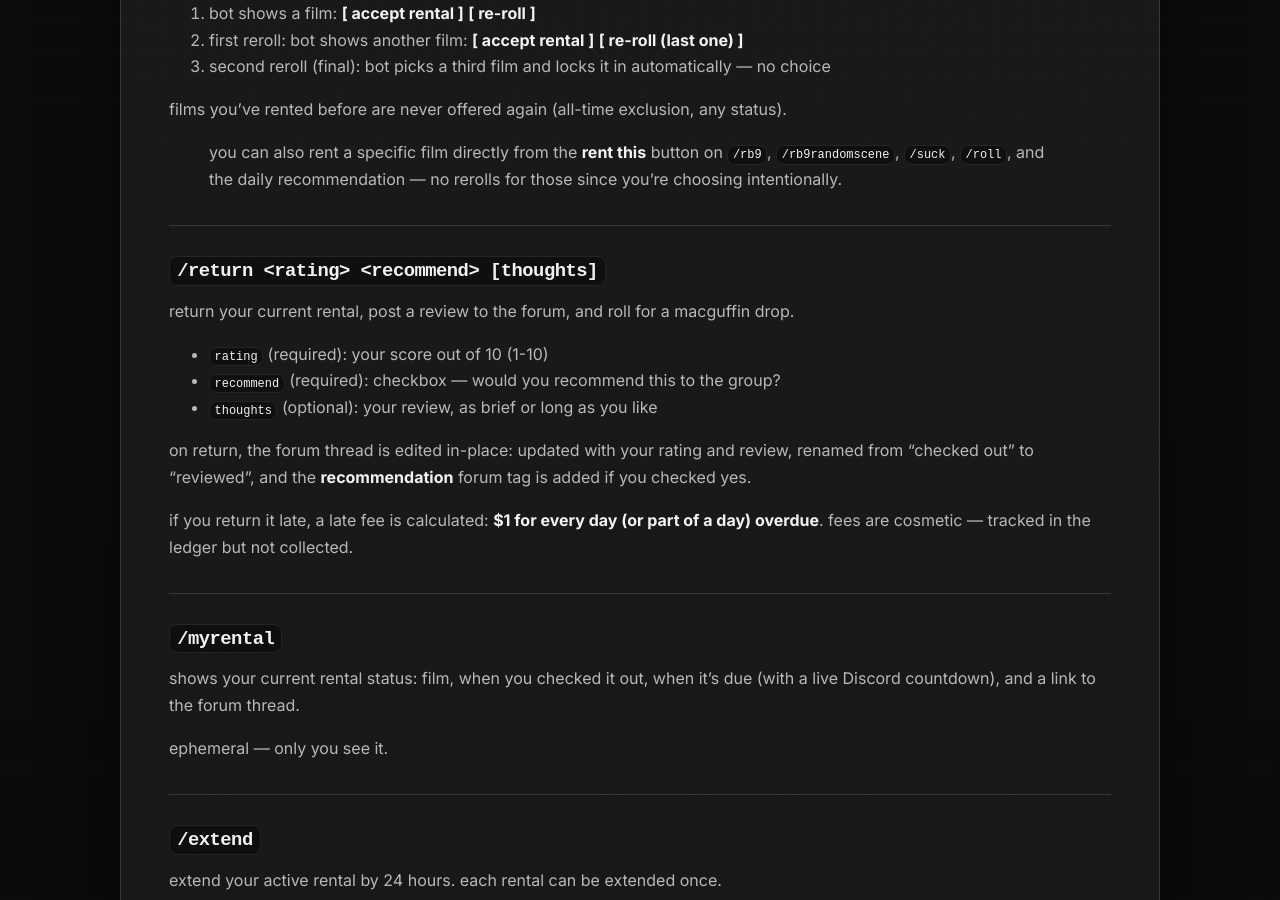
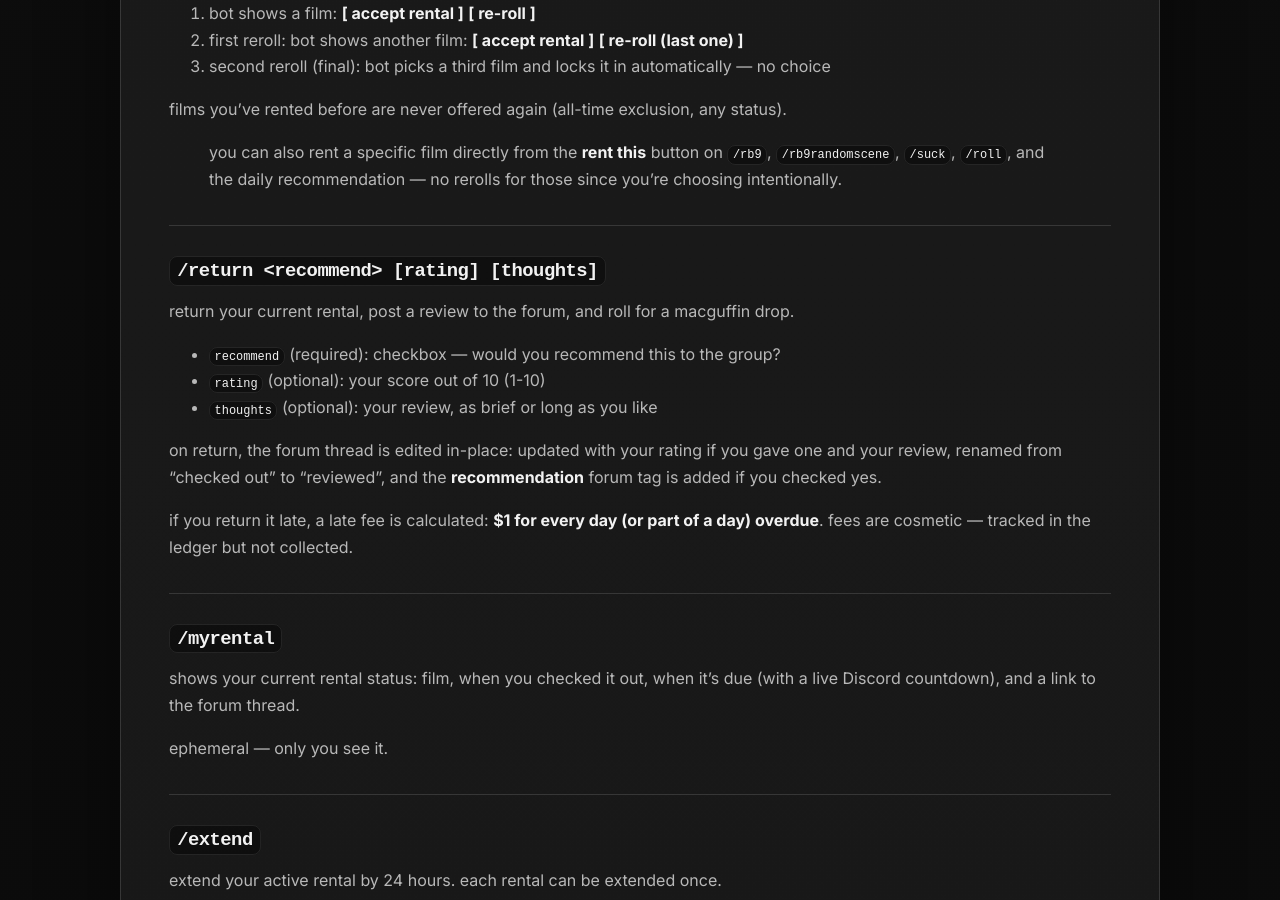
Before and after one commit to rupertosandez/sucklingsite, a Jekyll site: the page built from COMMANDS.md, in a window 1280 px wide and 900 px high, scrolled down 2781 px. Built offline with Jekyll 4.4.1, drawn with Linux system fonts in a browser that asks for light colours.

Commit message:
Update site for 2.3.1

```diff
--- a/COMMANDS.md
+++ b/COMMANDS.md
@@ -101,14 +101,14 @@ films you've rented before are never offered again (all-time exclusion, any stat
 
 ---
 
-### `/return <rating> <recommend> [thoughts]`
+### `/return <recommend> [rating] [thoughts]`
 return your current rental, post a review to the forum, and roll for a macguffin drop.
 
-- `rating` (required): your score out of 10 (1-10)
 - `recommend` (required): checkbox — would you recommend this to the group?
+- `rating` (optional): your score out of 10 (1-10)
 - `thoughts` (optional): your review, as brief or long as you like
 
-on return, the forum thread is edited in-place: updated with your rating and review, renamed from "checked out" to "reviewed", and the **recommendation** forum tag is added if you checked yes.
+on return, the forum thread is edited in-place: updated with your rating if you gave one and your review, renamed from "checked out" to "reviewed", and the **recommendation** forum tag is added if you checked yes.
 
 if you return it late, a late fee is calculated: **$1 for every day (or part of a day) overdue**. fees are cosmetic — tracked in the ledger but not collected.
 
```
Also changed, not shown: CHANGELOG.md.
